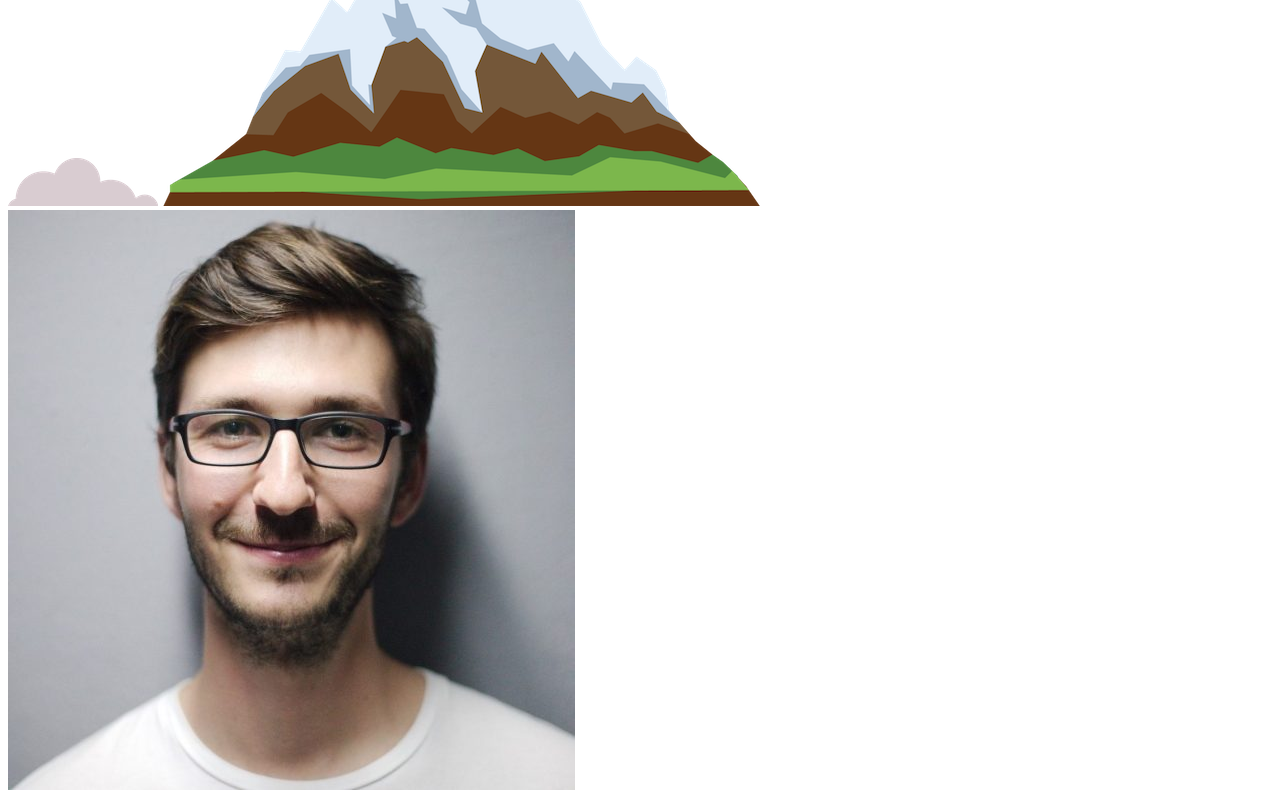
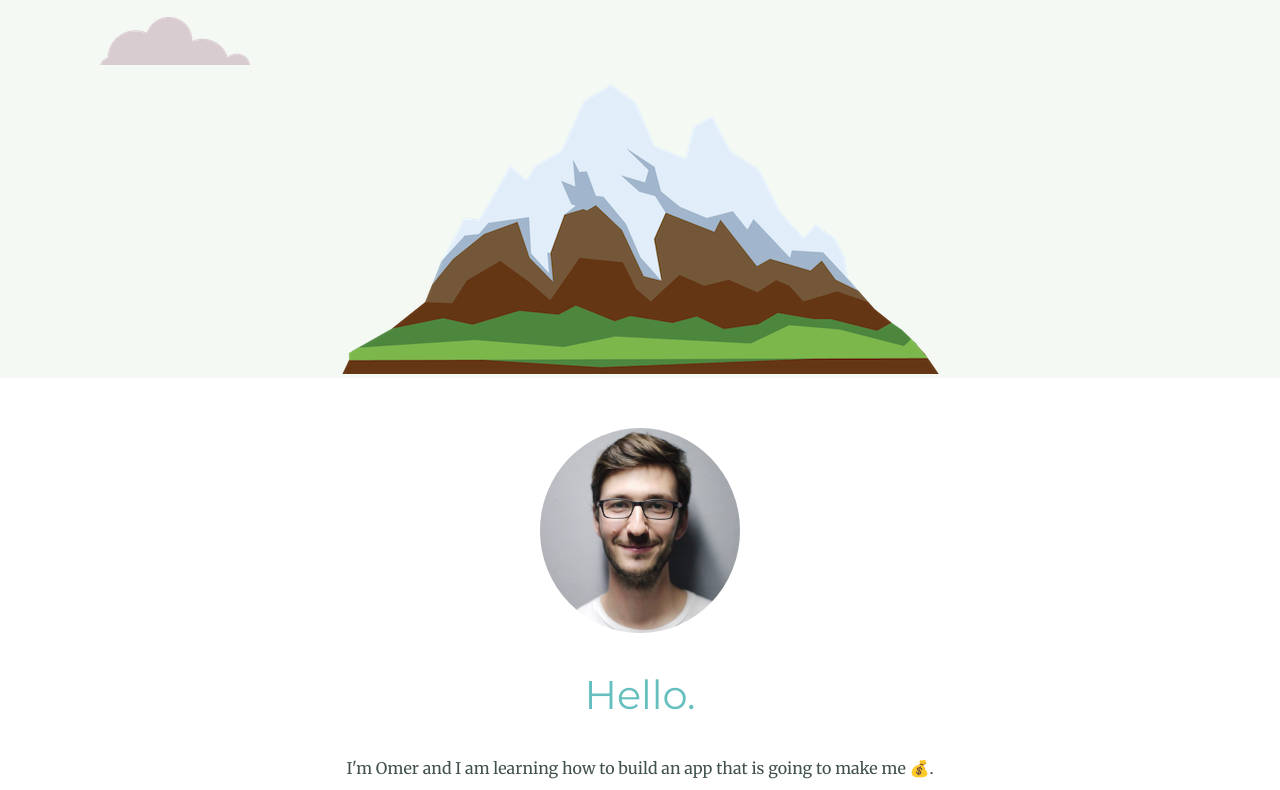
Before and after one commit to Belgi1000/iam, a plain HTML site: page index.html in a window 1280 px wide. Shown: the part 338-1128 px from the top of the page. Drawn offline with Linux system fonts and the light colour scheme.

Commit message:
Update index.html

```diff
--- a/index.html
+++ b/index.html
@@ -2,7 +2,7 @@
 <html lang="en" dir="ltr">
   <head>
     <meta charset="utf-8">
-    <link rel="stylesheet" href="css/styleks.css">
+    <link rel="stylesheet" href="css/styles.css">
     <link rel="icon" href="favicon.ico">
     <link href="https://fonts.googleapis.com/css?family=Merriweather|Montserrat|Sacramento&display=swap" rel="stylesheet">
     <title>Omer Nitsan</title>
```
